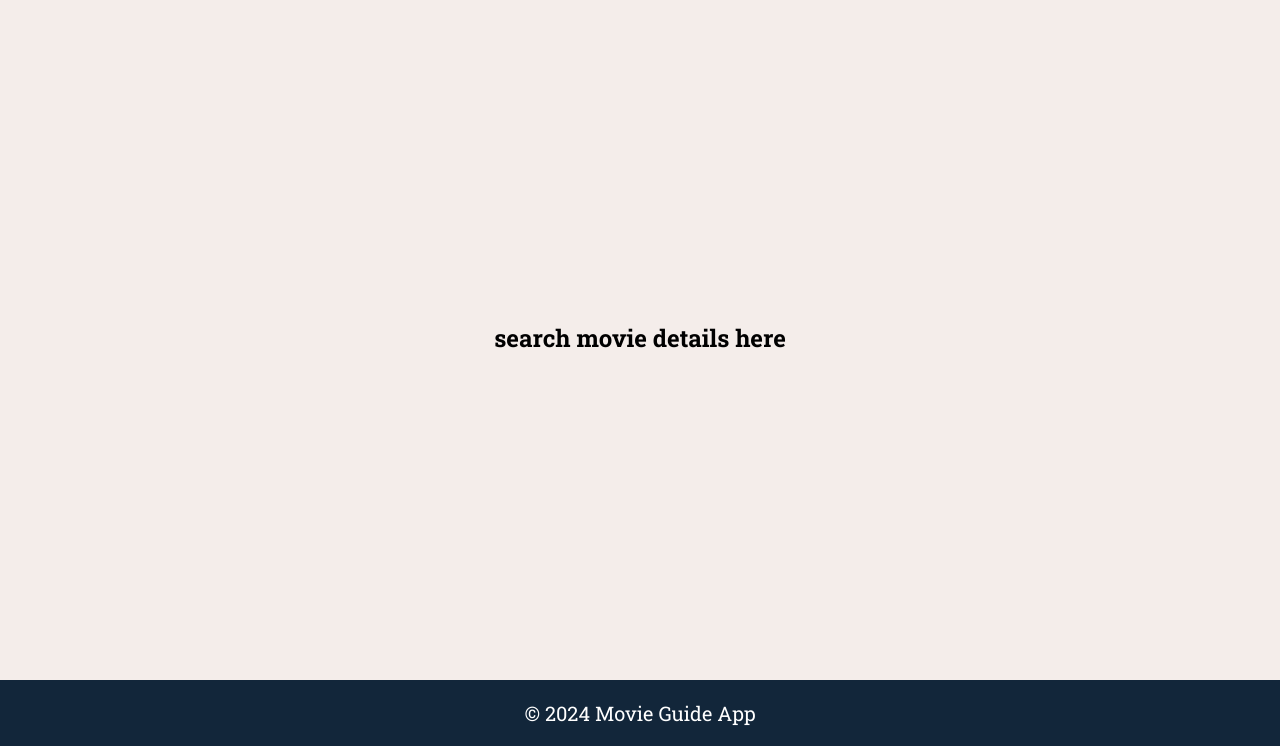
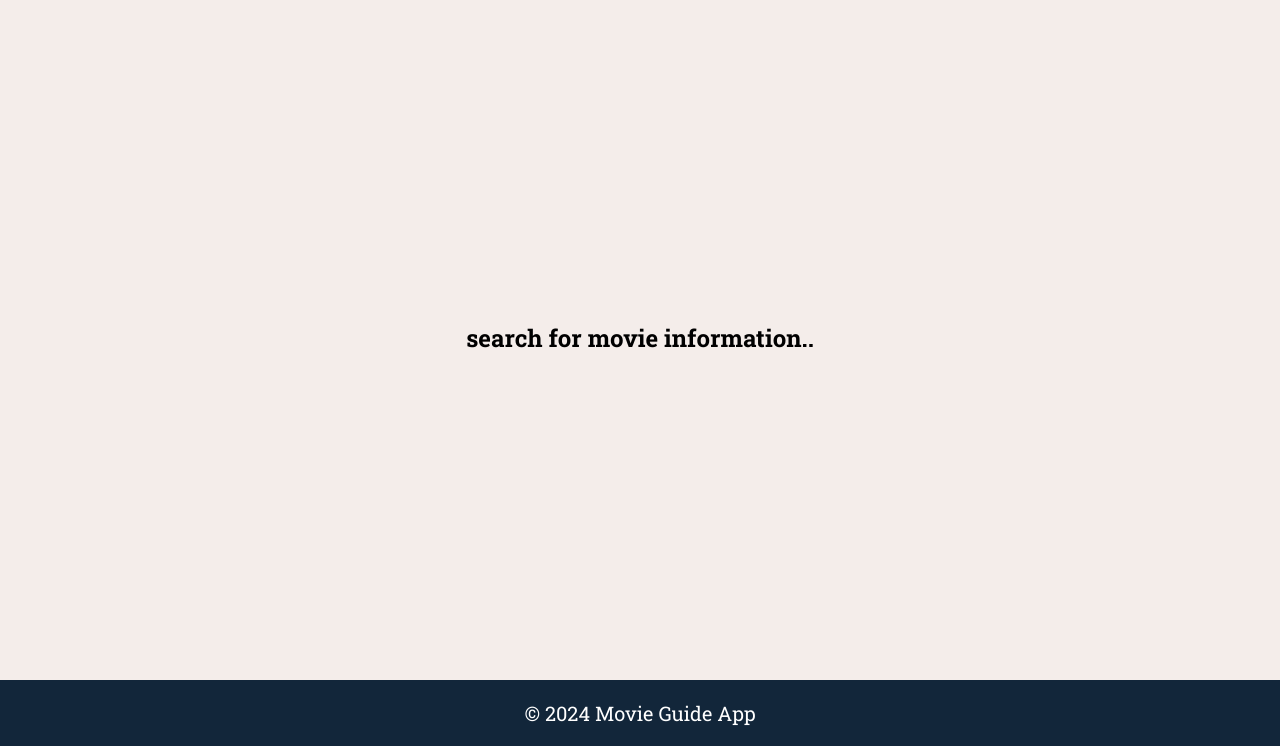
Before and after one commit to mukul792/movie-app, a plain HTML site: page index.html in a window 1280 px wide. Shown: the part 72-818 px from the top of the page. Drawn offline with Linux system fonts and the light colour scheme.

Commit message:
Update index.html

```diff
--- a/index.html
+++ b/index.html
@@ -25,7 +25,7 @@
     <main>
       <section>
         <div class="movie-container no-background">
-          <h2>search movie details here</h2>
+          <h2>search for movie information.. </h2>
         </div>
       </section>
     </main>
```
